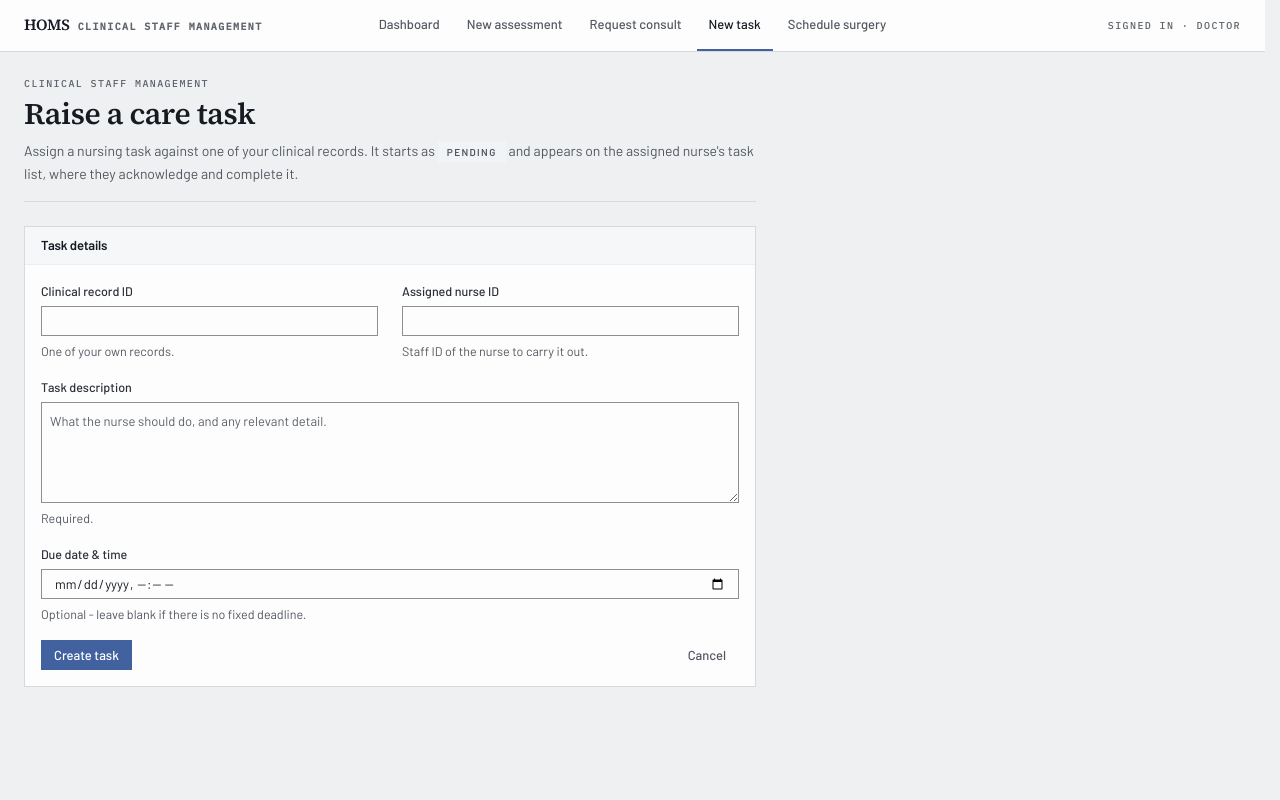
After one commit to jaeyunjks/hospital-operations-management-system, a Flask app: page /care-tasks/new in a window 1280 px wide. The commit adds this page. Run offline with Flask 3, Linux system fonts and the light colour scheme; some libraries are stand-ins or nearby versions.

Commit message:
Updated the backend and frontend to all doctors to properly create care tasks.

```diff
--- a/student-2/frontend/app.py
+++ b/student-2/frontend/app.py
@@ -251,6 +251,24 @@ def care_tasks():
     return _render("care_tasks.html", data, error)
 
 
+@app.route("/care-tasks/new", methods=["GET", "POST"])
+def care_task_form():
+    """
+    Care-task form (a doctor raises a task against one of their clinical
+    records; the assigned nurse works it from the /care-tasks screen).
+
+    GET  - blank form. POST - forward fields to the backend and re-render.
+    The optional due_at is dropped when left blank so the backend does not
+    receive an empty string for it; every other field the backend validates.
+    """
+    if request.method == "GET":
+        return _render("care_task_form.html", data=None, error=None)
+
+    submitted = {k: v for k, v in request.form.to_dict().items() if v != ""}
+    data, error = backend_post("/api/care-tasks/", json_body=submitted)
+    return _render("care_task_form.html", data, error)
+
+
 @app.route("/surgery/new", methods=["GET", "POST"])
 def surgery_form():
     """
--- a/student-2/frontend/templates/assessment_form.html
+++ b/student-2/frontend/templates/assessment_form.html
@@ -83,6 +83,7 @@
         <a class="nav-link" href="/">Dashboard</a>
         <a class="nav-link" href="/assessment/new" aria-current="page">New assessment</a>
         <a class="nav-link" href="/consultations/new">Request consult</a>
+        <a class="nav-link" href="/care-tasks/new">New task</a>
         <a class="nav-link" href="/surgery/new">Schedule surgery</a>
       </nav>
       <div class="app-header__actions">
--- /dev/null
+++ b/student-2/frontend/templates/care_task_form.html
@@ -0,0 +1,183 @@
+{#
+  care_task_form.html - a doctor raises a care task against one of their
+  clinical records; the assigned nurse then picks it up from their own list.
+
+  app.py wiring (route "/care-tasks/new", GET + POST):
+    * GET  -> data = None, error = None: a blank form.
+    * POST -> app.py forwards the form to POST /api/care-tasks/ and
+              re-renders this template with:
+                data  = {"care_task": {...}, "clinical_record_id": N,
+                         "patient_id": N}                on success
+                error = "<backend message>"              on failure
+      The whole page comes back; the HTMX submit pulls only #care-task-result
+      out of it (hx-select), so a rejected submit keeps the form.
+
+  Backend rules that shape this screen (routes/care_tasks.py):
+    * only a doctor may create a care task (require_role("doctor")).
+    * clinical_record_id, assigned_nurse_id and task_description are required.
+    * due_at is optional.
+    * the clinical record must already exist, or the create is refused (404).
+    * status is forced to 'pending' by the backend - it is not on this form.
+
+  The nurse workflow (acknowledge / complete / cancel) lives on the separate
+  /care-tasks screen and is not repeated here.
+#}
+<!DOCTYPE html>
+<html lang="en">
+<head>
+  <meta charset="UTF-8">
+  <meta name="viewport" content="width=device-width, initial-scale=1.0">
+  <title>HOMS — New care task</title>
+  <meta name="description" content="Clinical Staff Management — a doctor raises a care task for a nurse against a clinical record.">
+
+  <link rel="preconnect" href="https://fonts.googleapis.com">
+  <link rel="preconnect" href="https://fonts.gstatic.com" crossorigin>
+  <link rel="stylesheet"
+        href="https://fonts.googleapis.com/css2?family=Barlow:wght@400;500;600&family=IBM+Plex+Mono:wght@400;500&family=Source+Serif+4:opsz,wght@8..60,600&display=swap">
+
+  <link rel="stylesheet" href="/static/shared/css/main.css">
+  <link rel="stylesheet" href="/static/css/clinical-staff.css">
+  <script src="https://unpkg.com/htmx.org@1.9.12"></script>
+</head>
+<body>
+  <a class="skip-link" href="#main">Skip to main content</a>
+
+  {% set task = data.get('care_task') if data else none %}
+  {% set saved = task is not none and task.get('task_id') is not none %}
+
+  <div class="app">
+
+    <header class="app-header clinical-header">
+      <a class="app-header__brand" href="/">
+        HOMS
+        <span class="app-header__context">Clinical Staff Management</span>
+      </a>
+      <nav class="app-header__nav" aria-label="Clinical Staff Management">
+        <a class="nav-link" href="/">Dashboard</a>
+        <a class="nav-link" href="/assessment/new">New assessment</a>
+        <a class="nav-link" href="/consultations/new">Request consult</a>
+        <a class="nav-link" href="/care-tasks/new" aria-current="page">New task</a>
+        <a class="nav-link" href="/surgery/new">Schedule surgery</a>
+      </nav>
+      <div class="app-header__actions">
+        <span class="app-header__meta u-label">Signed in · {{ role }}</span>
+      </div>
+    </header>
+
+    <div class="app-body app-body--full">
+
+      <main class="app-main" id="main">
+        <div class="page page--prose">
+
+          <div class="page-header">
+            <div>
+              <span class="page-header__eyebrow">Clinical Staff Management</span>
+              <h1 class="page-header__title">Raise a care task</h1>
+              <p class="page-header__description">
+                Assign a nursing task against one of your clinical records. It
+                starts as <span class="badge-neutral">pending</span> and appears
+                on the assigned nurse's task list, where they acknowledge and
+                complete it.
+              </p>
+            </div>
+          </div>
+
+          <div class="panel">
+            <div class="panel__header">
+              <h2 class="panel__title">Task details</h2>
+              {% if saved %}<span class="panel__meta">#{{ task.task_id }}</span>{% endif %}
+            </div>
+
+            <div class="panel__body">
+              {#
+                Submits to the frontend's own /care-tasks/new (which calls the
+                backend and re-renders this page). hx-select pulls just
+                #care-task-result - no full reload, form kept on error.
+              #}
+              <form class="stack"
+                    id="care-task-form"
+                    hx-post="/care-tasks/new"
+                    hx-target="#care-task-result"
+                    hx-select="#care-task-result"
+                    hx-swap="outerHTML"
+                    hx-disabled-elt="#care-task-submit">
+
+                <div class="grid grid--2">
+                  <label class="field">
+                    <span class="field__label">Clinical record ID</span>
+                    <input class="input" type="number" name="clinical_record_id" required
+                           value="{{ request.form.get('clinical_record_id', '') }}">
+                    <span class="field__hint">One of your own records.</span>
+                  </label>
+                  <label class="field">
+                    <span class="field__label">Assigned nurse ID</span>
+                    <input class="input" type="number" name="assigned_nurse_id" required
+                           value="{{ request.form.get('assigned_nurse_id', '') }}">
+                    <span class="field__hint">Staff ID of the nurse to carry it out.</span>
+                  </label>
+                </div>
+
+                <label class="field">
+                  <span class="field__label">Task description</span>
+                  <textarea class="textarea" name="task_description" rows="4" required
+                            placeholder="What the nurse should do, and any relevant detail.">{{ request.form.get('task_description', '') }}</textarea>
+                  <span class="field__hint">Required.</span>
+                </label>
+
+                <label class="field">
+                  <span class="field__label">Due date &amp; time</span>
+                  <input class="input" type="datetime-local" name="due_at"
+                         value="{{ request.form.get('due_at', '') }}">
+                  <span class="field__hint">Optional - leave blank if there is no fixed deadline.</span>
+                </label>
+
+                <div class="row">
+                  <button class="btn-primary" type="submit" id="care-task-submit">Create task</button>
+                  <span class="htmx-indicator u-label">Creating…</span>
+                  <span class="spacer"></span>
+                  <a class="btn-ghost" href="/">Cancel</a>
+                </div>
+              </form>
+            </div>
+          </div>
+
+          {#
+            Result region - the only node HTMX swaps in after a submit. Empty
+            on the first GET.
+          #}
+          <div id="care-task-result">
+            {% if error %}
+              <div class="alert alert--danger" role="alert">
+                <div>
+                  <span class="alert__title">Task not created</span>
+                  <p class="alert__body">{{ error }}</p>
+                </div>
+              </div>
+            {% elif saved %}
+              <div class="alert alert--success" role="alert">
+                <div>
+                  <span class="alert__title">Task #{{ task.task_id }} created</span>
+                  {% set record_id = data.get('clinical_record_id') or task.get('clinical_record_id') %}
+                  <p class="alert__body">
+                    Assigned to nurse {{ task.assigned_nurse_id }}, for record
+                    {{ record_id }}{% if data.get('patient_id') %} (patient {{ data.get('patient_id') }}){% endif %}.
+                    Current status: <span class="badge-info">{{ task.status }}</span>
+                  </p>
+                  {% if record_id %}
+                    <p class="alert__body">
+                      <a class="nav-link" href="/care-tasks?clinical_record_id={{ record_id }}">
+                        View tasks for this record
+                      </a>
+                    </p>
+                  {% endif %}
+                </div>
+              </div>
+            {% endif %}
+          </div>
+
+        </div>
+      </main>
+    </div>
+  </div>
+</body>
+</html>
--- a/student-2/frontend/templates/care_tasks.html
+++ b/student-2/frontend/templates/care_tasks.html
@@ -60,6 +60,7 @@
         <a class="nav-link" href="/">Dashboard</a>
         <a class="nav-link" href="/assessment/new">New assessment</a>
         <a class="nav-link" href="/consultations/new">Request consult</a>
+        <a class="nav-link" href="/care-tasks/new">New task</a>
         <a class="nav-link" href="/surgery/new">Schedule surgery</a>
       </nav>
       <div class="app-header__actions">
--- a/student-2/frontend/templates/consultation_form.html
+++ b/student-2/frontend/templates/consultation_form.html
@@ -60,6 +60,7 @@
         <a class="nav-link" href="/">Dashboard</a>
         <a class="nav-link" href="/assessment/new">New assessment</a>
         <a class="nav-link" href="/consultations/new" aria-current="page">Request consult</a>
+        <a class="nav-link" href="/care-tasks/new">New task</a>
         <a class="nav-link" href="/surgery/new">Schedule surgery</a>
       </nav>
       <div class="app-header__actions">
--- a/student-2/frontend/templates/consultation_queue.html
+++ b/student-2/frontend/templates/consultation_queue.html
@@ -62,6 +62,7 @@
         <a class="nav-link" href="/">Dashboard</a>
         <a class="nav-link" href="/assessment/new">New assessment</a>
         <a class="nav-link" href="/consultations/new">Request consult</a>
+        <a class="nav-link" href="/care-tasks/new">New task</a>
         <a class="nav-link" href="/surgery/new">Schedule surgery</a>
       </nav>
       <div class="app-header__actions">
--- a/student-2/frontend/templates/dashboard.html
+++ b/student-2/frontend/templates/dashboard.html
@@ -77,6 +77,7 @@
         <a class="nav-link" href="/" aria-current="page">Dashboard</a>
         <a class="nav-link" href="/assessment/new">New assessment</a>
         <a class="nav-link" href="/consultations/new">Request consult</a>
+        <a class="nav-link" href="/care-tasks/new">New task</a>
         <a class="nav-link" href="/surgery/new">Schedule surgery</a>
       </nav>
 
--- a/student-2/frontend/templates/patient_summary.html
+++ b/student-2/frontend/templates/patient_summary.html
@@ -81,6 +81,7 @@
         <a class="nav-link" href="/">Dashboard</a>
         <a class="nav-link" href="/assessment/new">New assessment</a>
         <a class="nav-link" href="/consultations/new">Request consult</a>
+        <a class="nav-link" href="/care-tasks/new">New task</a>
         <a class="nav-link" href="/surgery/new">Schedule surgery</a>
       </nav>
       <div class="app-header__actions">
--- a/student-2/frontend/templates/record_history.html
+++ b/student-2/frontend/templates/record_history.html
@@ -71,6 +71,7 @@
         <a class="nav-link" href="/">Dashboard</a>
         <a class="nav-link" href="/assessment/new">New assessment</a>
         <a class="nav-link" href="/consultations/new">Request consult</a>
+        <a class="nav-link" href="/care-tasks/new">New task</a>
         <a class="nav-link" href="/surgery/new">Schedule surgery</a>
       </nav>
       <div class="app-header__actions">
--- a/student-2/frontend/templates/surgery_form.html
+++ b/student-2/frontend/templates/surgery_form.html
@@ -77,6 +77,7 @@
         <a class="nav-link" href="/">Dashboard</a>
         <a class="nav-link" href="/assessment/new">New assessment</a>
         <a class="nav-link" href="/consultations/new">Request consult</a>
+        <a class="nav-link" href="/care-tasks/new">New task</a>
         <a class="nav-link" href="/surgery/new" aria-current="page">Schedule surgery</a>
       </nav>
       <div class="app-header__actions">
```
Also changed, not shown: student-2/tests/test_care_task_form_frontend.py (added, +174 -0 lines).
